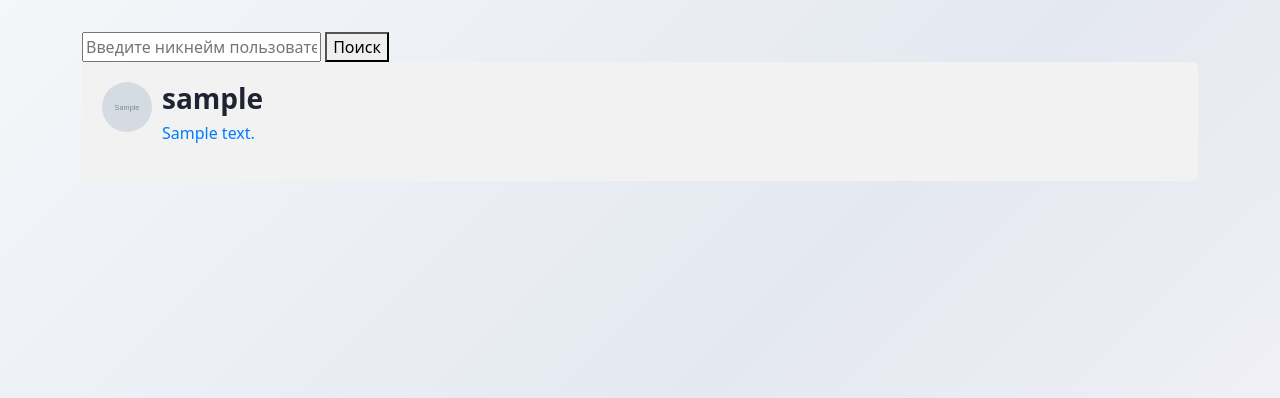
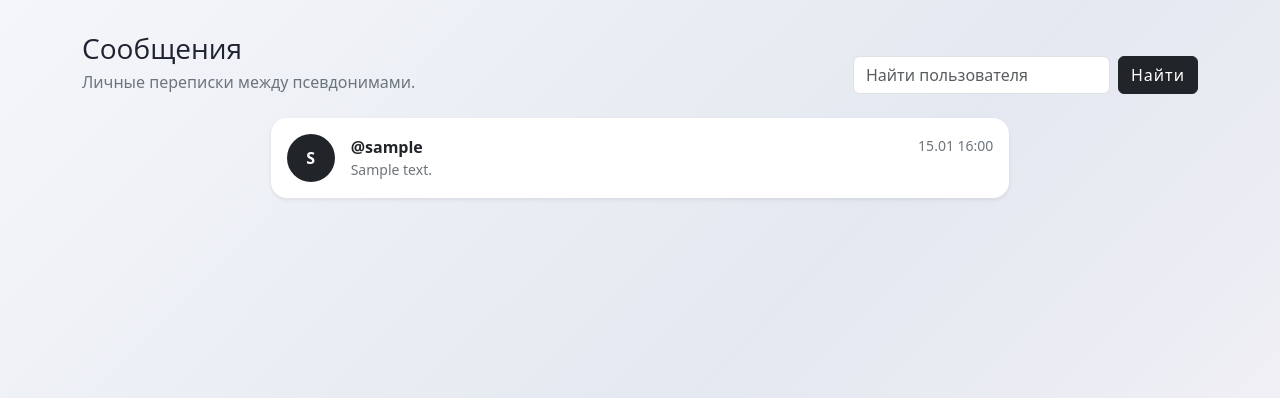
Before and after one commit to be1shebaevvv/Silhouette, a Django app: page /chat/user/list/ in a window 1280 px wide. Shown: the part 57-455 px from the top of the page. Run offline with Django 4.2, Linux system fonts and the light colour scheme; a user stored in the database is signed in; tables that the repository leaves empty hold one stand-in row (values such as "Sample post"); grey boxes marked "Sample" are stand-in pictures.

Commit message:
Simplify conversation list and remove broken polling

```diff
--- a/apps/message/templates/list_chats.html
+++ b/apps/message/templates/list_chats.html
@@ -1,104 +1,31 @@
 {% extends 'base.html' %}
 
+{% block title %}Сообщения — Silhouette{% endblock %}
+
 {% block content %}
-<style>
-  .chat-container {
-    margin-bottom: 20px;
-  }
-
-  .chat-list {
-    background-color: #f2f2f2;
-    padding: 10px;
-    border-radius: 5px;
-  }
-
-  .user {
-    display: flex;
-    align-items: flex-start;
-    padding: 10px;
-  }
-
-  .user-photo {
-    width: 50px;
-    height: 50px;
-    border-radius: 50%;
-    margin-right: 10px;
-  }
-
-  .user-info {
-    display: flex;
-    flex-direction: column;
-  }
-
-  .user-nickname {
-    margin-bottom: 5px;
-    font-weight: bold;
-  }
-
-  .last-message a {
-    color: #007bff;
-    text-decoration: none;
-  }
-
-  .last-message a:hover {
-    text-decoration: none;
-    color: black;
-
-  }
-</style>
-<form method="GET" action="{% url 'searchs' %}">
-  <input type="text" name="query" placeholder="Введите никнейм пользователя" autocomplete="off">
-  <button type="submit">Поиск</button>
-</form>
-{% for chat in chats %}
-<div class="chat-container">
-  <div class="chat-list">
-    <div class="user">
-      {% if chat.user.image %}
-        <img class="user-photo" src="{{ chat.user.image.url }}" alt="Фото пользователя">
-      {% else%}
-        <img class="user-photo" src="https://encrypted-tbn0.gstatic.com/images?q=tbn:ANd9GcQg8mN5uKf0UZ-wDsoQG_KrhqsmHERZDn4Sa63Kni23Upw7qkWoIMIQ8ltfqxUnXyNi1LM&usqp=CAU" alt="Фото пользователя">
-      {% endif %}
-      <div class="user-info">
-        <h3 class="user-nickname">{{ chat.user.username }}</h3>
-        <p class="last-message"><a href="{% url 'chats' chat.user.id %}" >{{ chat.latest_message.content }}</a></p>
-      </div>
-    </div>
-  </div>
+<div class="d-flex flex-wrap justify-content-between align-items-end gap-3 mb-4">
+  <div><h1 class="h3 mb-1">Сообщения</h1><p class="text-secondary mb-0">Личные переписки между псевдонимами.</p></div>
+  <form method="get" action="{% url 'searchs' %}" class="d-flex gap-2">
+    <input class="form-control" type="search" name="query" placeholder="Найти пользователя" aria-label="Найти пользователя">
+    <button class="btn btn-dark" type="submit">Найти</button>
+  </form>
 </div>
 
-<!-- list_chats.html -->
-<script src="https://code.jquery.com/jquery-3.6.0.min.js"></script>
-
-<script>
-$(document).ready(function() {
-  function updateChats() {
-    $.ajax({
-      url: window.location.href,
-      type: 'GET',
-      dataType: 'json',
-      success: function(data) {
-        // Обновление содержимого страницы с помощью полученных данных
-        // Например, можно обновить список чатов или отобразить уведомление о новых сообщениях
-        console.log(data.chats);
-      },
-      complete: function() {
-        // Запустить обновление снова через некоторое время
-        setTimeout(updateChats, 5000);  // Здесь 5000 - интервал обновления в миллисекундах (5 секунд)
-      }
-    });
-  }
-
-  // Начать обновление чатов
-  updateChats();
-});
-</script>
-
-{% endfor %}
-
-
+<div class="row g-3">
+  {% for chat in chats %}
+    <div class="col-12 col-lg-8 mx-auto">
+      <a href="{% url 'chats' chat.user.id %}" class="card border-0 shadow-sm rounded-4 text-decoration-none text-dark">
+        <div class="card-body p-3 d-flex align-items-center gap-3">
+          <div class="rounded-circle bg-dark text-white d-flex align-items-center justify-content-center fw-bold flex-shrink-0" style="width: 48px; height: 48px;">{{ chat.user.username|first|upper }}</div>
+          <div class="flex-grow-1 overflow-hidden">
+            <div class="d-flex justify-content-between gap-3"><strong>@{{ chat.user.username }}</strong><span class="small text-secondary">{{ chat.latest_message.timestamp|date:"d.m H:i" }}</span></div>
+            <p class="mb-0 small text-secondary text-truncate">{{ chat.latest_message.content }}</p>
+          </div>
+        </div>
+      </a>
+    </div>
+  {% empty %}
+    <div class="col-12 col-lg-8 mx-auto"><div class="card border-0 shadow-sm rounded-4"><div class="card-body p-5 text-center"><h2 class="h5">Пока нет переписок</h2><p class="text-secondary">Найдите пользователя или откройте его профиль, чтобы начать разговор.</p><a href="{% url 'search' %}" class="btn btn-dark">Найти пользователей</a></div></div></div>
+  {% endfor %}
+</div>
 {% endblock %}
-
-{% block title %}
-Лист чатов
-{% endblock %}
```
